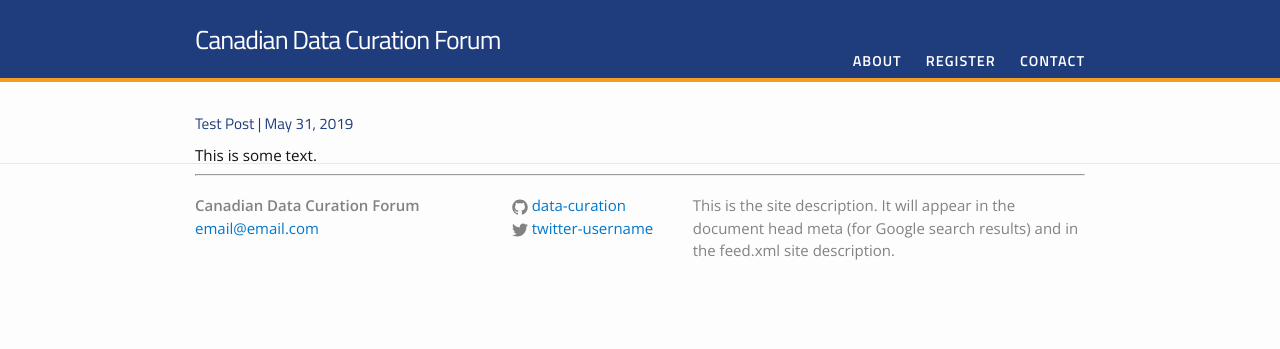
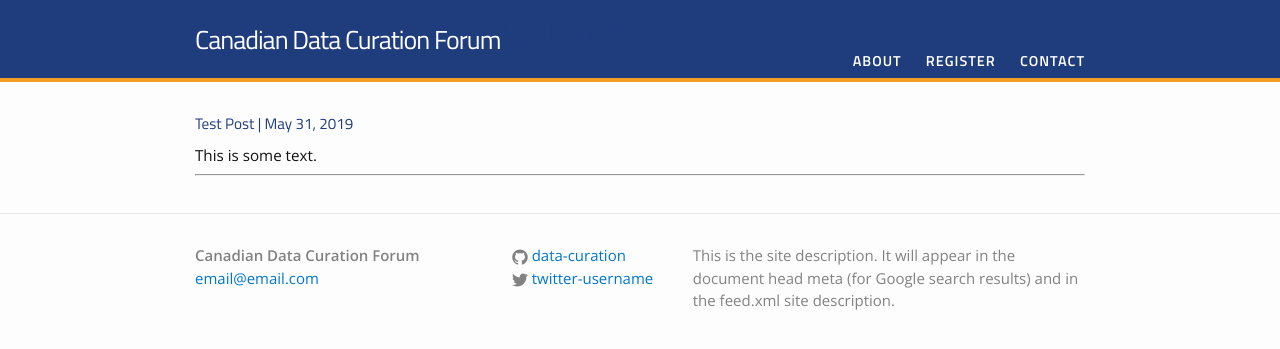
Before and after one commit to data-curation/data-curation.github.io, a Jekyll site: the page built from index.md, in a window 1280 px wide. Shown: the top 349 px of the page. Built offline with Jekyll 4.4.1, drawn with Linux system fonts in a browser that asks for light colours.

Commit message:
Update _layout.scss

```diff
--- a/_sass/_layout.scss
+++ b/_sass/_layout.scss
@@ -76,12 +76,11 @@
 .site-footer {
     border-top: 1px solid $grey-color-light;
     padding: $spacing-unit 0;
-    margin-top: -50px;
 }
 
 .footer-heading {
     font-size: 18px;
-    margin-bottom: $spacing-unit / 2;
+    margin-bottom: $spacing-unit;
 }
 
 .contact-list,
```
